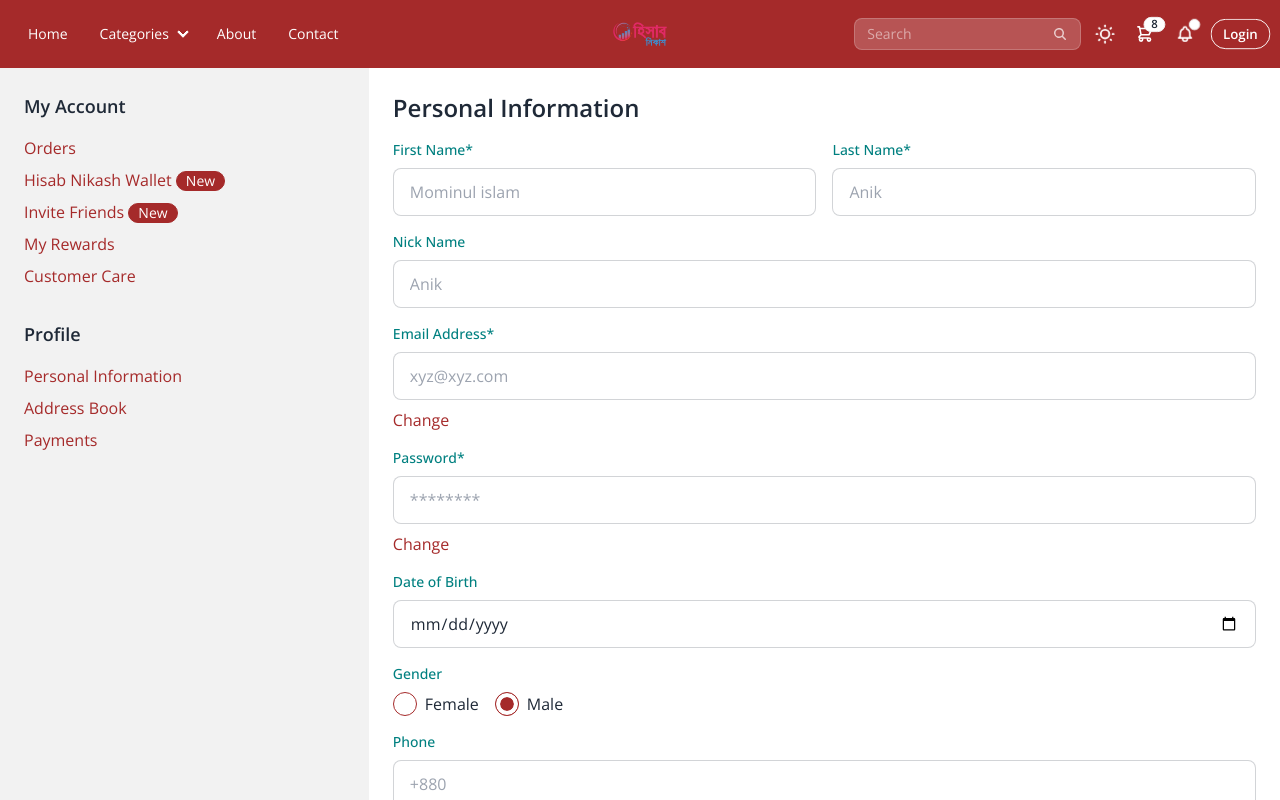
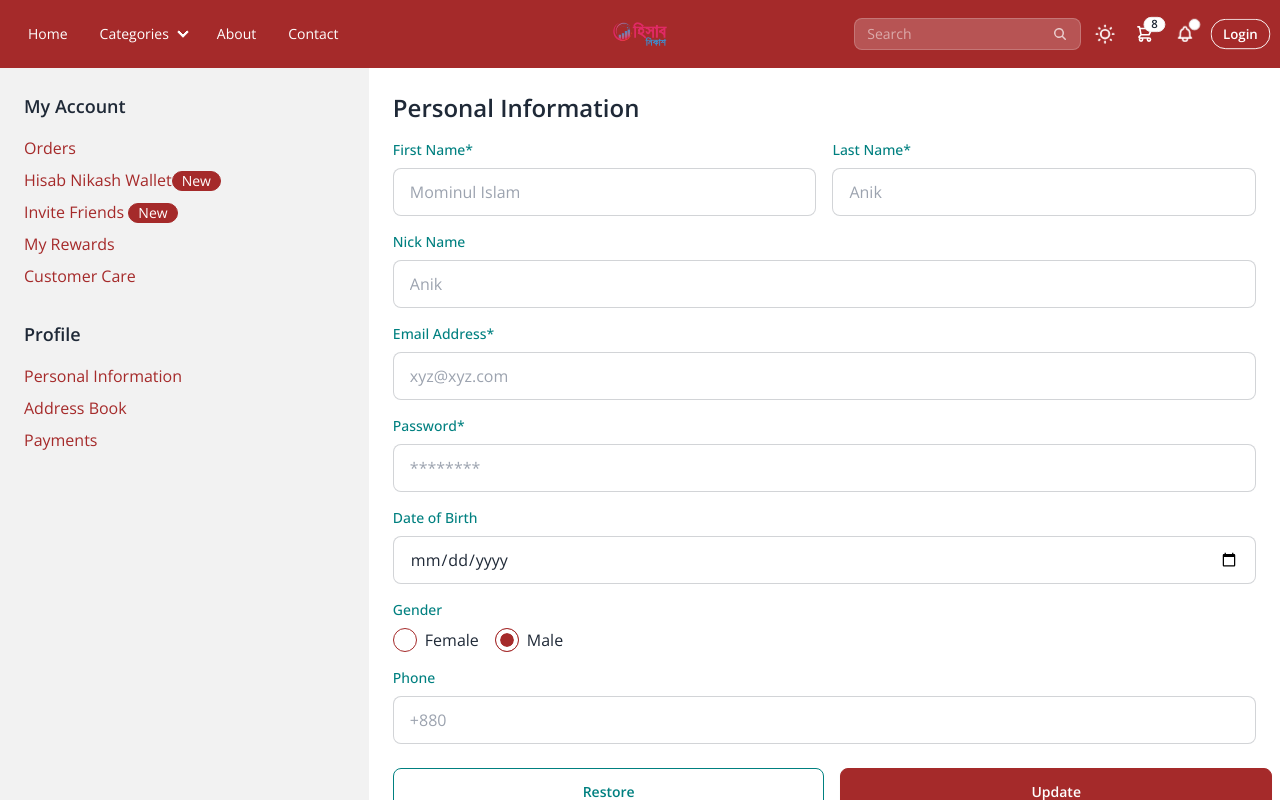
Before and after one commit to shunno-it-dev-team/fe-hn-ecom, a React (Vite) app: page /profile in a window 1280 px wide. Shown: the top 800 px of the page. Built offline with nearby package versions, Linux system fonts and the light colour scheme.

Commit message:
[feat]: modified profile  page

```diff
--- a/src/pages/private/checkout-page/CheckOutPage.jsx
+++ b/src/pages/private/checkout-page/CheckOutPage.jsx
@@ -146,7 +146,7 @@ const CheckOutPage = () => {
                 </div>
               </div>
 
-              <button className="w-full btn btn-outline text-primary border-primary hover:bg-primary hover:text-base-100 mt-4 shadow-lg">
+              <button className="btn btn-primary w-full mt-6 hover:btn-secondary transition-all shadow-lg">
                 Add New Address
               </button>
             </div>
--- a/src/pages/private/profile-page/ProfilePage.jsx
+++ b/src/pages/private/profile-page/ProfilePage.jsx
@@ -13,7 +13,7 @@ const ProfilePage = () => {
             </li>
             <li>
               <a href="#" className="text-primary">
-                Hisab Nikash Wallet{" "}
+                Hisab Nikash Wallet
                 <span className="badge badge-primary">New</span>
               </a>
             </li>
@@ -72,7 +72,7 @@ const ProfilePage = () => {
                 <input
                   type="text"
                   className="input input-bordered w-full"
-                  placeholder="Mominul islam"
+                  placeholder="Mominul Islam"
                 />
               </div>
               <div>
@@ -109,9 +109,6 @@ const ProfilePage = () => {
                 className="input input-bordered w-full"
                 placeholder="xyz@xyz.com"
               />
-              <a href="#" className="text-primary mt-2 block">
-                Change
-              </a>
             </div>
 
             {/* <!-- Password --> */}
@@ -124,9 +121,6 @@ const ProfilePage = () => {
                 className="input input-bordered w-full"
                 placeholder="********"
               />
-              <a href="#" className="text-primary mt-2 block">
-                Change
-              </a>
             </div>
 
             {/* <!-- Date of Birth --> */}
@@ -148,7 +142,7 @@ const ProfilePage = () => {
                     type="radio"
                     name="gender"
                     className="radio radio-primary mr-2"
-                  />{" "}
+                  />
                   Female
                 </label>
                 <label className="flex items-center">
@@ -157,7 +151,7 @@ const ProfilePage = () => {
                     name="gender"
                     className="radio radio-primary mr-2"
                     checked
-                  />{" "}
+                  />
                   Male
                 </label>
               </div>
```
